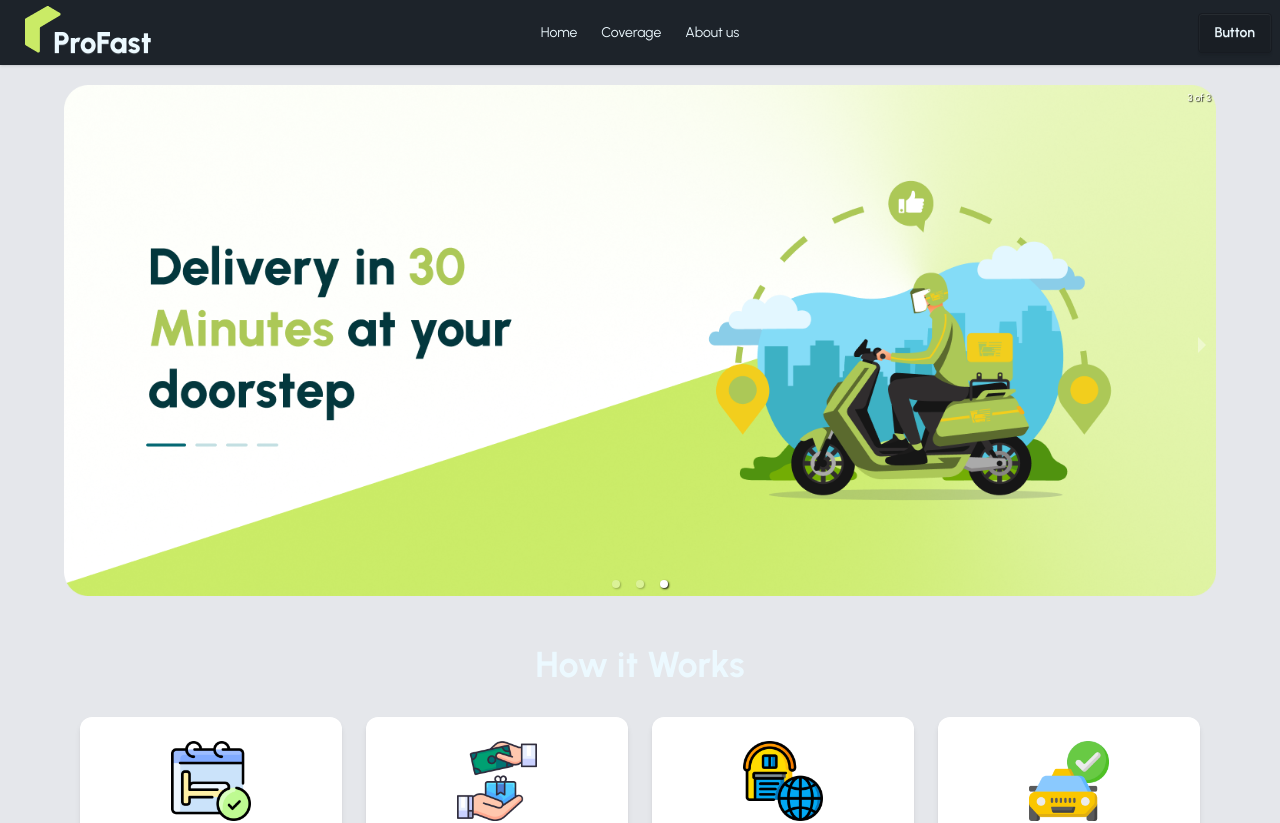
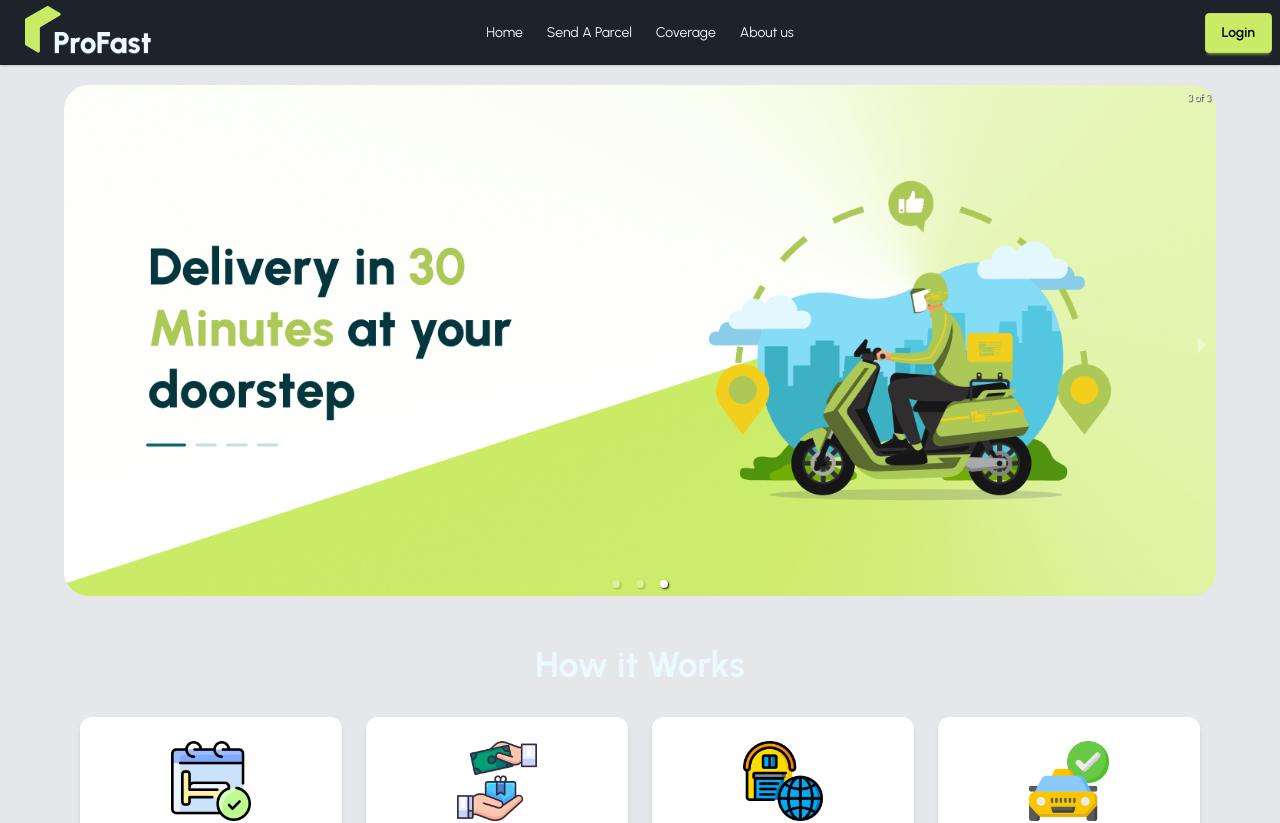
Before and after one commit to jamilWebdesign2024/z-shift-client, a React (Vite) app: page / in a window 1280 px wide. Shown: the top 823 px of the page. Built offline with nearby package versions, Linux system fonts and the light colour scheme; no server answers.

Commit message:
privateRoute loading

```diff
--- a/package.json
+++ b/package.json
@@ -23,6 +23,7 @@
     "react-leaflet": "^5.0.0",
     "react-responsive-carousel": "^3.2.23",
     "react-router": "^7.6.3",
+    "react-toastify": "^11.0.5",
     "swiper": "^11.2.10",
     "tailwindcss": "^4.1.11"
   },
--- /dev/null
+++ b/src/Pages/SendParcel/SendParcel.jsx
@@ -0,0 +1,11 @@
+import React from 'react';
+
+const SendParcel = () => {
+    return (
+        <div>
+
+        </div>
+    );
+};
+
+export default SendParcel;
--- a/src/Pages/shared/Navbar.jsx
+++ b/src/Pages/shared/Navbar.jsx
@@ -1,10 +1,11 @@
 import React from 'react';
-import { NavLink } from 'react-router';
+import { Link, NavLink } from 'react-router';
 import ProfastLogo from './ProfastLogo/ProfastLogo';
 
 const Navbar = () => {
     const navItems = <>
         <li><NavLink to="/">Home</NavLink></li>
+        <li><NavLink to="/sendParcel">Send A Parcel</NavLink></li>
         <li><NavLink to="/coverage">Coverage</NavLink></li>
         <li><NavLink to="/about">About us</NavLink></li>
     </>
@@ -31,7 +32,7 @@ const Navbar = () => {
                 </ul>
             </div>
             <div className="navbar-end">
-                <a className="btn">Button</a>
+                <Link className='btn btn-primary text-black' to="/login">Login</Link>
             </div>
         </div>
     );
--- a/src/Router/router.jsx
+++ b/src/Router/router.jsx
@@ -7,6 +7,8 @@ import AuthLayout from "../Layouts/AuthLayout";
 import Login from "../Pages/Authentication/Login/Login";
 import Register from "../Pages/Authentication/Register/Register";
 import Coverage from "../Pages/Coverage/Coverage";
+import PrivateRoutes from "../routes/PrivateRoutes";
+import SendParcel from "../Pages/SendParcel/SendParcel";
 
 export const router = createBrowserRouter([
   {
@@ -21,6 +23,12 @@ export const router = createBrowserRouter([
             path: 'coverage',
             Component: Coverage,
             loader: ()=>fetch('./serViceCenter.json')
+        },
+        {
+            path: 'sendParcel',
+            element: <PrivateRoutes>
+              <SendParcel></SendParcel>
+            </PrivateRoutes>
         }
     ]
   },
--- a/src/routes/PrivateRoutes.jsx
+++ b/src/routes/PrivateRoutes.jsx
@@ -1,7 +1,7 @@
 import React from 'react';
 import useAuth from '../hooks/useAuth';
-import { Player } from '@lottiefiles/react-lottie-player';
-import loadRoute from '../assets/loading.json'
+// import { Player } from '@lottiefiles/react-lottie-player';
+// import loadRoute from '../assets/loading.json'
 import { Navigate } from 'react-router';
 
 const PrivateRoutes = ({children}) => {
@@ -9,14 +9,15 @@ const PrivateRoutes = ({children}) => {
     const { user, loading } = useAuth();
 
     if (loading) {
-        return <div className="flex justify-center items-center min-h-screen">
-            <Player
-                autoplay
-                loop
-                src={loadRoute}
-                style={{ height: '300px', width: '300px' }}
-            />
-        </div>
+        return <span className="loading loading-bars loading-xl"></span>
+        // <div className="flex justify-center items-center min-h-screen">
+        //     <Player
+        //         autoplay
+        //         loop
+        //         src={loadRoute}
+        //         style={{ height: '300px', width: '300px' }}
+        //     />
+        // </div>
     }
     if(!user){
         <Navigate to="/login"></Navigate>
```
Also changed, not shown: 1 other file (tests, documents, lock files or other folders).
